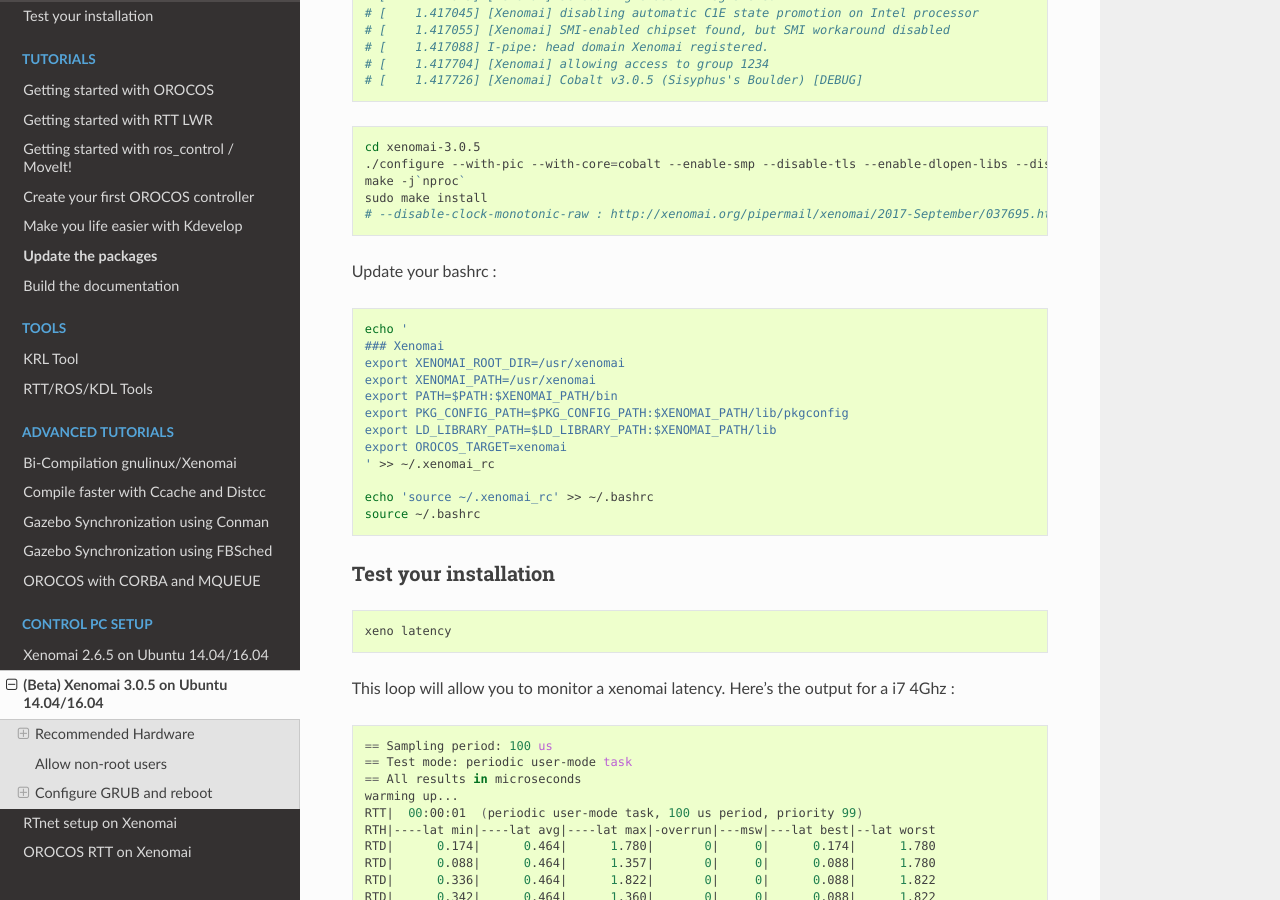
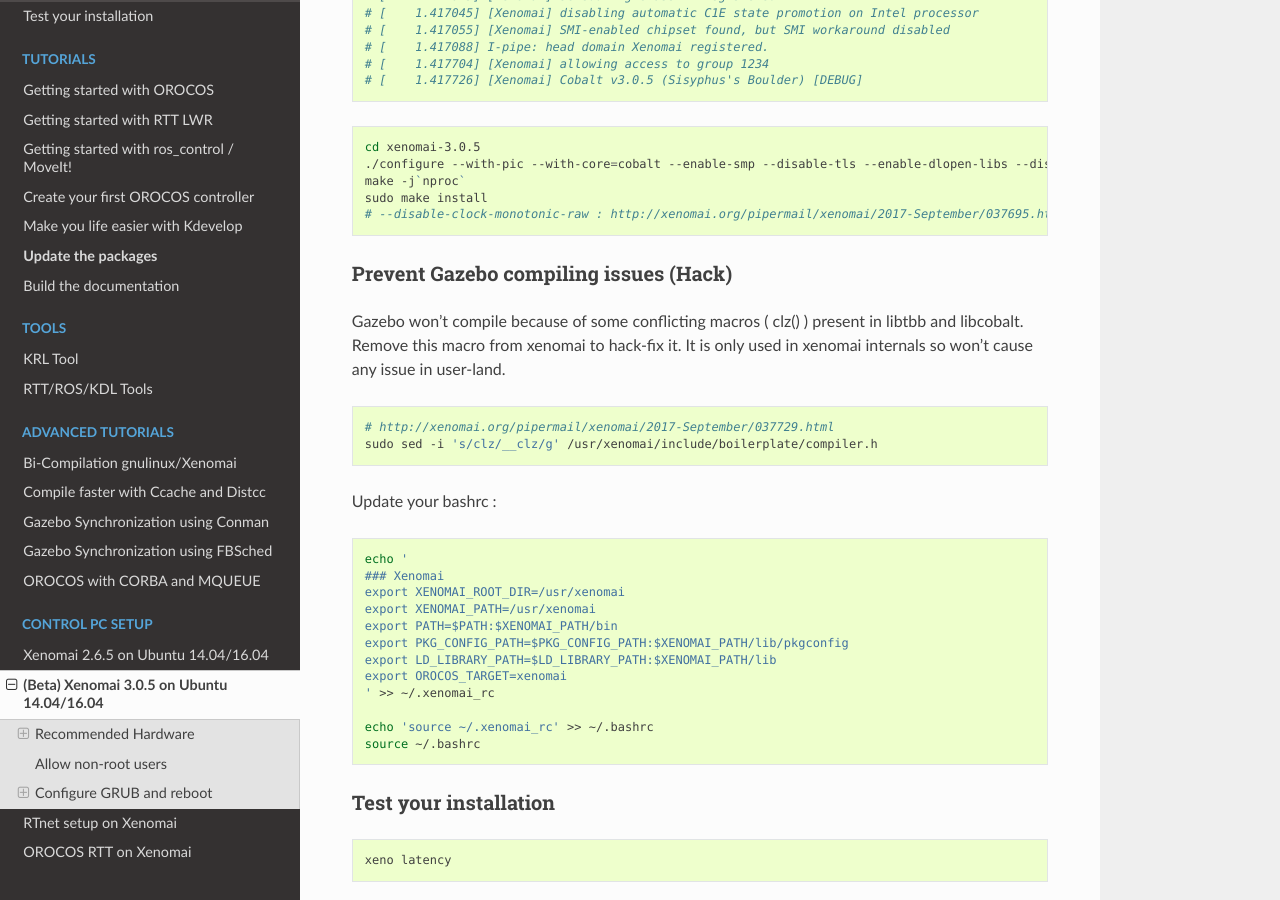
Before and after one commit to kuka-isir/rtt_lwr, a Sphinx documentation site: the page built from docs/source/rtpc/xenomai3.rst, in a window 1280 px wide and 900 px high, scrolled down 4583 px. Built offline with Sphinx 7.4.7 and the Read the Docs theme 2.0.0, drawn with Linux system fonts in a browser that asks for light colours.

Commit message:
add big hack to prevent gazebo bugs

```diff
--- a/docs/source/rtpc/xenomai3.rst
+++ b/docs/source/rtpc/xenomai3.rst
@@ -244,6 +244,18 @@
     # --disable-clock-monotonic-raw : http://xenomai.org/pipermail/xenomai/2017-September/037695.html
 
 
+Prevent Gazebo compiling issues (Hack)
+-------------------------------
+
+Gazebo won't compile because of some conflicting macros ( clz() ) present in libtbb and libcobalt.
+Remove this macro from xenomai to hack-fix it. It is only used in xenomai internals so won't cause any issue in user-land.
+
+.. code-block:: bash
+
+    # http://xenomai.org/pipermail/xenomai/2017-September/037729.html
+    sudo sed -i 's/clz/__clz/g' /usr/xenomai/include/boilerplate/compiler.h
+
+
 Update your bashrc :
 
 .. code-block:: bash
```
